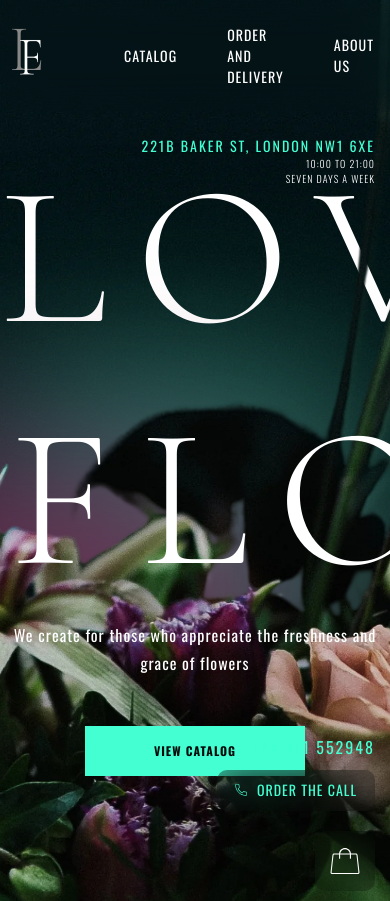
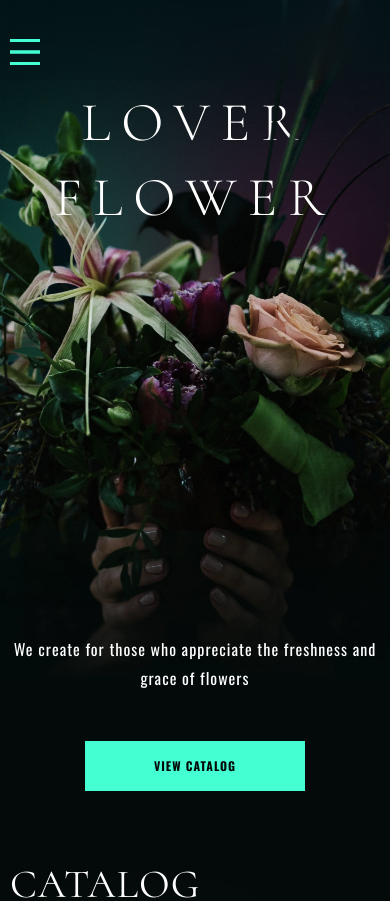
Before and after one commit to Tanya19Lion/flowers-shop, a React (Create React App) app: page / in a window 390 px wide. Shown: the top 901 px of the page. Built offline with nearby package versions, Linux system fonts and the light colour scheme.

Commit message:
added header mobile menu

```diff
--- a/src/components/header/Header.jsx
+++ b/src/components/header/Header.jsx
@@ -12,19 +12,39 @@ import Popup from '../popup/Popup';
 import { openOrderModal } from '../../redux/actions/actions';
 import { selectOrderModalOpen } from '../../redux/selectors/selectors';
 
+const classNames = require('classnames');
+
 const Header = () => {
     const dispatch = useDispatch();
-    const [openModal, setOpenModal] = useState(false);
+    const [openPhoneModal, setOpenPhoneModal] = useState(false);
+    const [mobileMenuOpen, setMobileMenuOpen] = useState(false);
 
     const isOrderModalOpen = useSelector(selectOrderModalOpen);
 
-    openModal || isOrderModalOpen
+    openPhoneModal || isOrderModalOpen
         ? document.body.classList.add('lock')
         : document.body.classList.remove('lock')
 
+    const headerMobileClass = classNames({
+        'header__menu': true,
+        'open': mobileMenuOpen
+    });
+    const headerWrapperClass = classNames({
+        'header-mobile__wrapper': true,
+        'show': mobileMenuOpen
+    });
+    const mobileBtnClass = classNames({
+        'header__mobile-btn': true,
+        'active': !mobileMenuOpen
+    });
+    const mobileCloseBtnClass = classNames({
+        'header-mobile__close-btn': true,
+        'active': mobileMenuOpen
+    });
+
     return (
         <>
-            <header className="header">   {/* <header className="header header-not-found">        */}
+            <header className="header">
                 <div className="container">
                     <div className="header-top flex">
                         <nav className="header__menu flex">
@@ -34,9 +54,6 @@ const Header = () => {
                                 </NavLink>
                             </div>
                             <ul className="header__menu-list flex">
-                                <li className="header__menu-item header__menu-item--home">
-                                    <NavLink end to="/" className="header__menu-link">Home</NavLink>
-                                </li>
                                 <li className="header__menu-item">
                                     <NavLink end to="/catalog" className="header__menu-link">Catalog</NavLink>
                                 </li>
@@ -56,28 +73,84 @@ const Header = () => {
                                     <NavLink end to="/clients" className="header__menu-link">For corporate clients</NavLink>
                                 </li>
                             </ul>
-                            <button className="header__mobile-btn" id="toggle">Menu</button>
                         </nav>
 
-                        <button className="header__phone" onClick={() => setOpenModal(true)}>
-                            <span className="header__phone-img">
-                                <img src="../images/order-phone-icon.svg" alt="phone icon" width="12" height="12" />
-                            </span>
-                            <span className="header__phone-link" >+44 171 552948</span>
-                        </button>
-                        <Basket handleOpenOrderModal={() => dispatch(openOrderModal())}/>
-
-                        <div className="header__mail">
+                        <div className='header__mail'>
                             <Link to="mailto:order@loverflower.com" className="header__mail-email menu-contacts">
                                 order@loverflower.com
                             </Link>
                             <p className="header__mail-info menu-contacts-info">Delivery 24/7 by agreement with the operator</p>
                         </div>
+
+                        <button className="header__phone" onClick={() => setOpenPhoneModal(true)}>
+                            <span className="header__phone-img">
+                                <img src="../images/order-phone-icon.svg" alt="phone icon" width="12" height="12" />
+                            </span>
+                            <span className="header__phone-link">+44 171 552948</span>
+                        </button>
+                        <Basket handleOpenOrderModal={() => dispatch(openOrderModal())}/>
+                    </div>
+
+                    <div className="header-mobile">
+                        <button className={mobileBtnClass} onClick={() => setMobileMenuOpen(true)}>Menu</button>
+                        <div className={headerWrapperClass}>
+                            <nav className={headerMobileClass}>
+                                <div className="header__menu-logo">
+                                    <NavLink end to="/" className="header__menu-logo-link">
+                                        <img src="../images/main-company-logo.webp" alt="logo of the company" width="22" height="48" />
+                                    </NavLink>
+                                </div>
+                                <ul className="header__menu-list">
+                                    <li className="header__menu-item header__menu-item--home">
+                                        <NavLink end to="/" className="header__menu-link">Home</NavLink>
+                                    </li>
+                                    <li className="header__menu-item">
+                                        <NavLink end to="/catalog" className="header__menu-link">Catalog</NavLink>
+                                    </li>
+                                    <li className="header__menu-item">
+                                        <NavLink end to="/delivery" className="header__menu-link">Order and delivery</NavLink>
+                                    </li>
+                                    <li className="header__menu-item">
+                                        <NavLink end to="/about-us" className="header__menu-link">About us</NavLink>
+                                    </li>
+                                    <li className="header__menu-item">
+                                        <NavLink end to="/contacts" className="header__menu-link">Contacts</NavLink>
+                                    </li>
+                                    <li className="header__menu-item">
+                                        <NavLink end to="/faq" className="header__menu-link">FAQ</NavLink>
+                                    </li>
+                                    <li className="header__menu-item">
+                                        <NavLink end to="/clients" className="header__menu-link">For corporate clients</NavLink>
+                                    </li>
+                                </ul>
+                            </nav>
+                            <div className='header-mobile__grey-block'></div>
+                            <div className='header__mail'>
+                                <Link to="mailto:order@loverflower.com" className="header__mail-email menu-contacts">
+                                    order@loverflower.com
+                                </Link>
+                                <p className="header__mail-info menu-contacts-info">Delivery 24/7 by agreement with the operator</p>
+                            </div>
+                            <div className="header__address">
+                                <p className="top-info__address-street menu-contacts">221B Baker St, London NW1 6XE</p>
+                                <p className="top-info__address-about menu-contacts-info">10:00 to 21:00 seven days a week</p>
+                            </div>
+                            <button className="header__phone" onClick={() => setOpenPhoneModal(true)}>
+                                <span className="header__phone-img">
+                                    <img src="../images/order-phone-icon.svg" alt="phone icon" width="12" height="12" />
+                                </span>
+                                <span className="header__phone-link">+44 171 552948</span>
+                            </button>
+                            <div className={mobileCloseBtnClass} onClick={() => setMobileMenuOpen(false)}>
+                                <img src="images/popup-close-btn.svg" alt="green close sign" width="30" height="30" />
+                            </div>
+                        </div>
+                        <Basket handleOpenOrderModal={() => dispatch(openOrderModal())}/>
                     </div>
                 </div>
             </header>
             { isOrderModalOpen && Portal(<OrderPopup/>) }
-            { openModal && Portal(<Popup handleOpenModal={setOpenModal}/> ) }
+            { openPhoneModal && Portal(<Popup handleOpenModal={setOpenPhoneModal}/> ) }
         </>
     )
 };
--- a/src/components/header/Header.scss
+++ b/src/components/header/Header.scss
@@ -10,7 +10,7 @@
     backdrop-filter: blur(20px);
 
     &-top,
-    &-middle {
+    &-mobile {
         justify-content: space-between;
         text-transform: uppercase;
         letter-spacing: 1px;
@@ -31,16 +31,16 @@
     &__menu-link.active {
         color: $green;
     }
-    &__menu-item--home,
+    &-mobile,
     &__mobile-btn {
         display: none;
     }
 
-    &__mail,
-    &-middle {
+    &__mail {
         text-align: right;
     }
-    &__mail {
+    &__mail,
+    &__address {
         display: none;
     }
     &__phone {
@@ -74,4 +74,144 @@
     &.header-with-basket .header__mail {
         display: block;
     }
+
+    &__mobile-btn {
+        position: relative;
+        display: none;
+        width: 30px;
+        height: 26px;
+        padding: 2px 1px;
+        cursor: pointer;
+        background: transparent;
+        border-top: 3px solid;
+        border-bottom: 3px solid;
+        border-left: unset;
+        border-right: unset;
+        color: $green;
+        font-size: 0;
+        z-index: 80;
+        transition: all 0.25s ease-in-out;
+
+        &::before,
+        &::after {
+            content: "";
+            display: block;
+            width: 100%;
+            height: 3px;
+            position: absolute;
+            top: 50%;
+            left: 50%;
+            background: $green;
+            transform: translate(-50%, -50%);
+            transition: transform 0.25s ease-in-out;
+        }
+    }
+
+    @keyframes show {
+        0% {
+            opacity: 0;
+            visibility: hidden;
+        }
+        100% {
+            opacity: 1;
+            visibility: visible;
+        }
+    }
+
 }
+
+@media (max-width: 1250px) {
+    .header-top,
+    .header.header-with-basket .header__mail {
+        display: none;
+    }
+    .header__mobile-btn {
+        display: block;
+    }
+
+    .header-mobile {
+        display: block;
+        padding-top: 24px;
+
+        &__close-btn {
+            cursor: pointer;
+            display: none;
+        }
+        .header-mobile__close-btn.active {
+            display: block;
+            position: absolute;
+            right: 12px;
+            top: 24px;
+        }
+        &.open {
+            opacity: 1;
+            visibility: visible;
+            height: 100%;
+            background-color: #1e1e1e;
+            z-index: 80;
+        }
+        .header-mobile__wrapper {
+            opacity: 0;
+            visibility: hidden;
+            position: absolute;
+            display: block;
+            left: 0;
+            right: 0;
+            top: 0px;
+            padding-top: 24px;
+            z-index: 7;
+        }
+        .header-mobile__wrapper.show {
+            z-index: 80;
+            padding-left: 12px;
+            opacity: 1;
+            visibility: visible;
+            height: 600px;
+            width: 300px;
+            overflow: auto;
+            background-color: $black;
+            margin-left: unset;
+            animation: show 0.4s ease forwards;
+        }
+        .header-mobile__wrapper.show .header__mail,
+        .header-mobile__wrapper.show .header__address,
+        .header-mobile__wrapper.show .header__phone {
+            display: block;
+        }
+        .header__menu-list {
+            margin-left: unset;
+        }
+        .header__menu {
+            padding-right: 24px;
+            margin-bottom: 12px;
+        }
+        .header__menu-link {
+            padding-left: unset;
+            width: 100%;
+        }
+        .header-mobile__grey-block {
+            width: 100px;
+            height: 1px;
+            background-color: #555;
+            margin-bottom: 24px;
+        }
+        .header__mail,
+        .menu-contacts-info {
+            text-align: left;
+        }
+        .header__mail,
+        .header__address {
+            margin-bottom: 24px;
+        }
+        .header__phone {
+            margin-right: unset;
+            margin-left: unset;
+        }
+        .info-basket {
+            position: absolute;
+            top: 24px;
+            right: 24px;
+        }
+    }
+
+}
--- a/src/pages/catalog/Catalog.scss
+++ b/src/pages/catalog/Catalog.scss
@@ -207,3 +207,21 @@
         }
     }
 }
+
+@media (max-width: 1050px) {
+    .catalog-top-title__second-part,
+    .catalog-top__slogan {
+        margin-left: 60px;
+    }
+}
+
+
+@media (max-width: 880px) {
+    .catalog-page .top-info__right-block {
+        display: none;
+    }
+}
+
+.catalog-sort__select {
+    margin-left: unset;
+}
--- a/src/pages/mainPage/MainPage.scss
+++ b/src/pages/mainPage/MainPage.scss
@@ -9,18 +9,17 @@
         right: 0;
         min-height: 1520px;
         top: -150px;
-        z-index: -1;
+        z-index: -3;
     }
     &::after {
         position: absolute;
         content: '';
-        filter: blur(100px);
-        width: 359px;
-        height: 293px;
-        top: 270px;
-        left: 0px;
-        background-color: #249479;
-        z-index: -1;
+        background: url(../../../public/images/main-bg-upper.webp) top center / cover no-repeat;
+        left: 0;
+        right: 0;
+        min-height: 1200px;
+        top: -150px;
+        z-index: 1;
     }
 }
 .top-info-address {
@@ -31,7 +30,32 @@
 .first-part-title {
     text-align: center;
     position: relative;
-    z-index: 1;
+    z-index: -2;
+
+    &::after,
+    &::before {
+        position: absolute;
+        content: '';
+        z-index: -2;
+        filter: blur(100px);
+    }
+
+    &::before {
+        width: 359px;
+        height: 293px;
+        top: 270px;
+        left: 0px;
+        background-color: #249479;
+    }
+    &::after {
+        width: 472px;
+        height: 211px;
+        top: 300px;
+        right: 100px;
+        left: unset;
+        background-color: $crimson;
+    }
+
 }
 
 .top-info {
@@ -39,35 +63,6 @@
     text-align: center;
     min-height: 1165px;
     z-index: 3;
-
-    &::before {
-        position: absolute;
-        content: '';
-        background: url(../../../public/images/main-bg-upper.webp) top center / cover no-repeat;
-        left: 0;
-        right: 0;
-        min-height: 1165px;
-        top: -416px;
-        // left: -26px;
-        // right: -32px;
-        // min-height: 1165px;
-        // top: -456px;
-    }
-    &::after {
-        position: absolute;
-        content: '';
-        z-index: -1;
-        filter: blur(100px);
-    }
-    &::after {
-        width: 472px;
-        height: 211px;
-        top: 100px;
-        right: 100px;
-        left: unset;
-        background-color: $crimson;
-    }
-
     &__title {
         font-size: 200px;
         line-height: 242.2px;
@@ -587,6 +582,10 @@
     .catalog-info__inner-item {
         max-width: 425px;
     }
+    .top-info__title {
+        font-size: 150px;
+        line-height: 180px;
+    }
 }
 
 @media (max-width: 1050px) {
@@ -666,6 +665,35 @@
         top: 0;
         bottom: unset;
     }
+    .main-page::before,
+    .main-page::after {
+        top: -100px;
+    }
+    .main-page::before {
+        min-height: 1200px;
+    }
+    .main-page::after {
+        min-height: 942px;
+    }
+    .top-info {
+        min-height: 750px;
+    }
+    .first-part-title {
+        margin-top: 64px;
+    }
+    .top-info__title {
+        font-size: 120px;
+        line-height: 140px;
+        letter-spacing: 11px;
+    }
+    .first-part-title::after {
+        top: 0;
+        right: 0;
+    }
+    .first-part-title::before {
+        top: 35px;
+        left: 0px;
+    }
 }
 
 @media (max-width: 768px) {
@@ -725,6 +753,26 @@
     .catalog-info__title {
         margin-bottom: 24px;
     }
+    .top-info-address,
+    .top-info__right-block {
+        display: none;
+    }
+    .main-page::before {
+        min-height: 900px;
+    }
+    .main-page::after {
+        min-height: 705px;
+    }
+    .first-part-title {
+        margin-top: 5px;
+    }
+    .top-info__title {
+        font-size: 100px;
+        line-height: 110px;
+    }
+    .top-info .top-info__title {
+        margin-bottom: 400px;
+    }
 
 }
 
@@ -759,5 +807,32 @@
     .catalog-info__inner-item--bouquet {
         margin-left: unset;
     }
+    .top-info__title {
+        font-size: 70px;
+        line-height: 80px;
+    }
+    .first-part-title::before {
+        width: 159px;
+        height: 193px;
+        top: 100px;
+    }
+    .first-part-title::after {
+        width: 222px;
+        height: 111px;
+        top: 105px;
+    }
+    .top-info {
+        min-height: 700px;
+    }
+    .main-page::before {
+        min-height: 700px;
+    }
+    .main-page::after {
+        min-height: 550px;
+    }
+    .top-info__title {
+        font-size: 55px;
+        line-height: 75px;
+    }
 
 }
```
